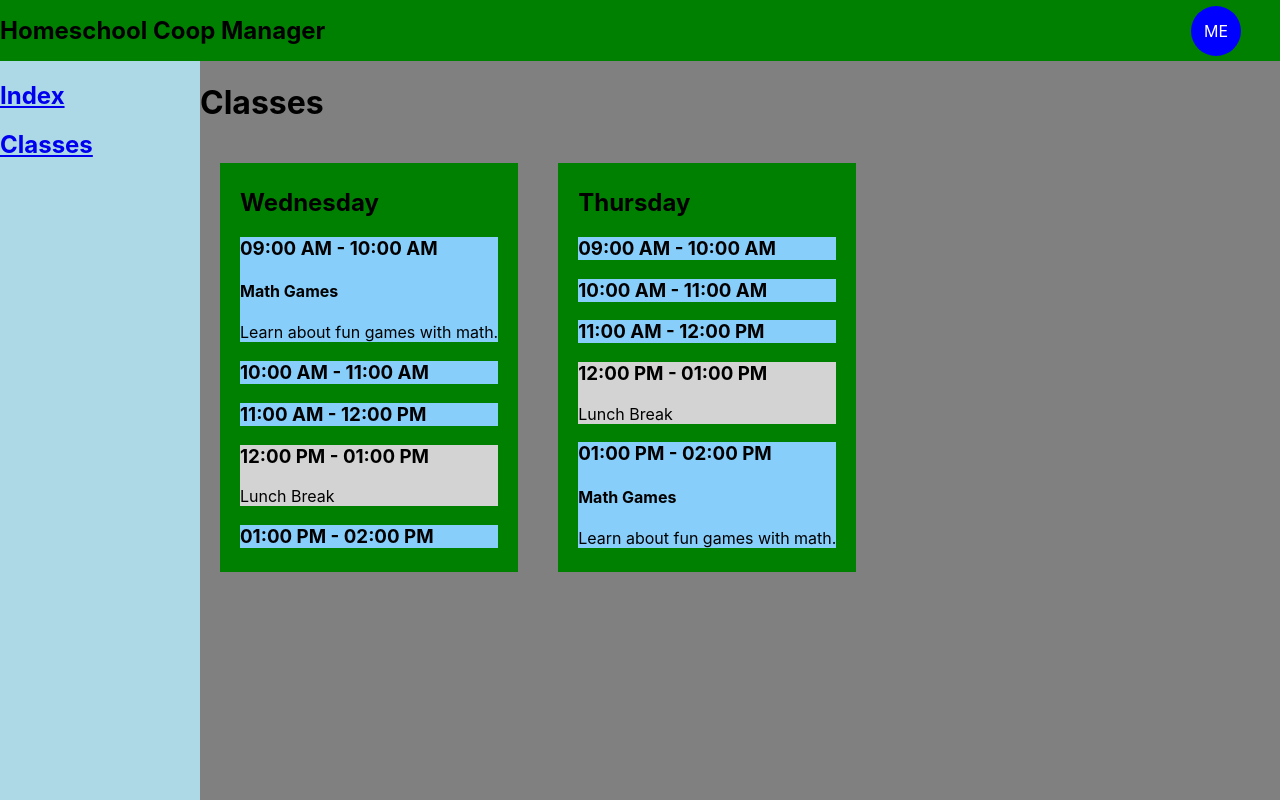
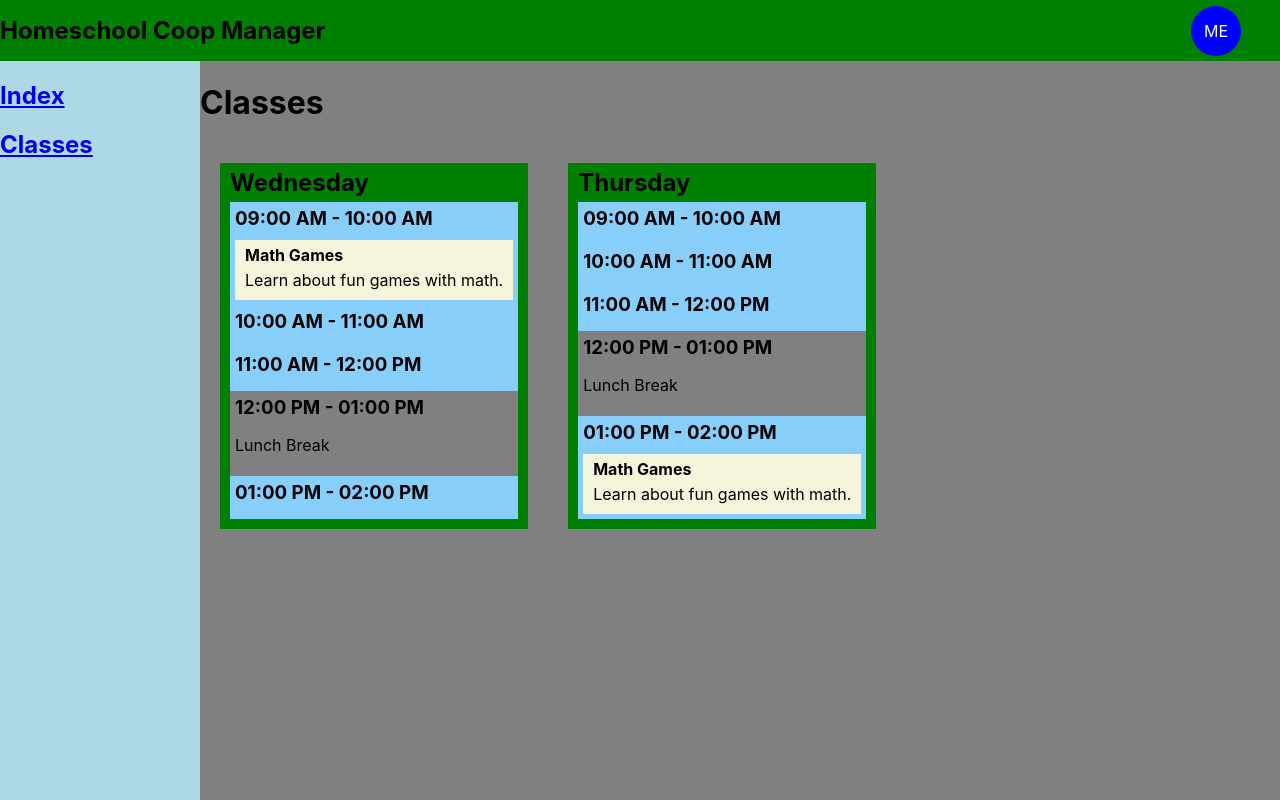
Before and after one commit to greatbob6/homeschool-coop-manager, a React (Create React App) app in the folder ui/: page /classes in a window 1280 px wide. Built offline with nearby package versions, Linux system fonts and the light colour scheme.

Commit message:
Styling updates

```diff
--- /dev/null
+++ b/ui/src/components/ClassListElement/ClassListElement.css
@@ -0,0 +1,12 @@
+.ClassListElement {
+  padding: 5px 10px;
+  background-color: beige;
+}
+
+.ClassListElement h4 {
+  margin: 0;
+}
+
+.ClassListElement p {
+  margin: 5px 0;
+}
--- a/ui/src/components/ClassListElement/ClassListElement.tsx
+++ b/ui/src/components/ClassListElement/ClassListElement.tsx
@@ -1,4 +1,6 @@
 import React from 'react';
+
+import './ClassListElement.css';
 
 import { Class } from '../../model/Class';
 
--- a/ui/src/components/DaySchedule/DaySchedule.css
+++ b/ui/src/components/DaySchedule/DaySchedule.css
@@ -1,13 +1,26 @@
 .DaySchedule {
   margin: 20px;
-  padding: 5px 20px;
+  padding: 5px 10px 10px 10px;
   background-color: green;
+}
+
+.DaySchedule h2 {
+  margin: 0 0 5px 0;
 }
 
 .DaySchedule .Period {
   background-color: lightskyblue;
+  padding: 5px;
 }
 
 .DaySchedule .Period.other-time {
-  background-color: lightgray;
+  background-color: gray;
 }
+
+.DaySchedule .Period h3 {
+  margin: 0;
+}
+
+.DaySchedule .Period .Classes {
+  margin-top: 10px;
+}
--- a/ui/src/components/DaySchedule/DaySchedule.tsx
+++ b/ui/src/components/DaySchedule/DaySchedule.tsx
@@ -1,4 +1,5 @@
 import React from 'react';
+
 import './DaySchedule.css';
 
 import ClassListElement from '../ClassListElement/ClassListElement';
```
